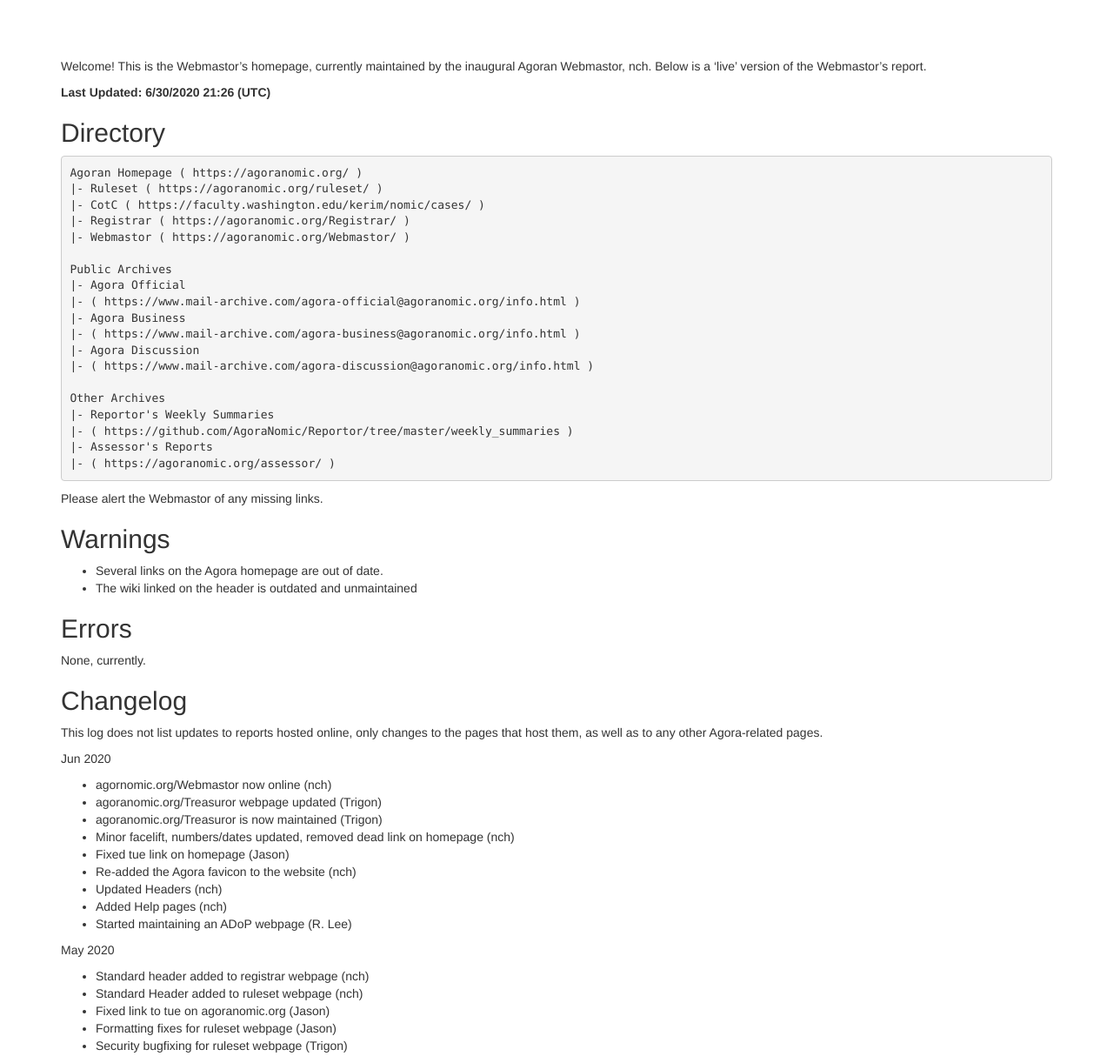
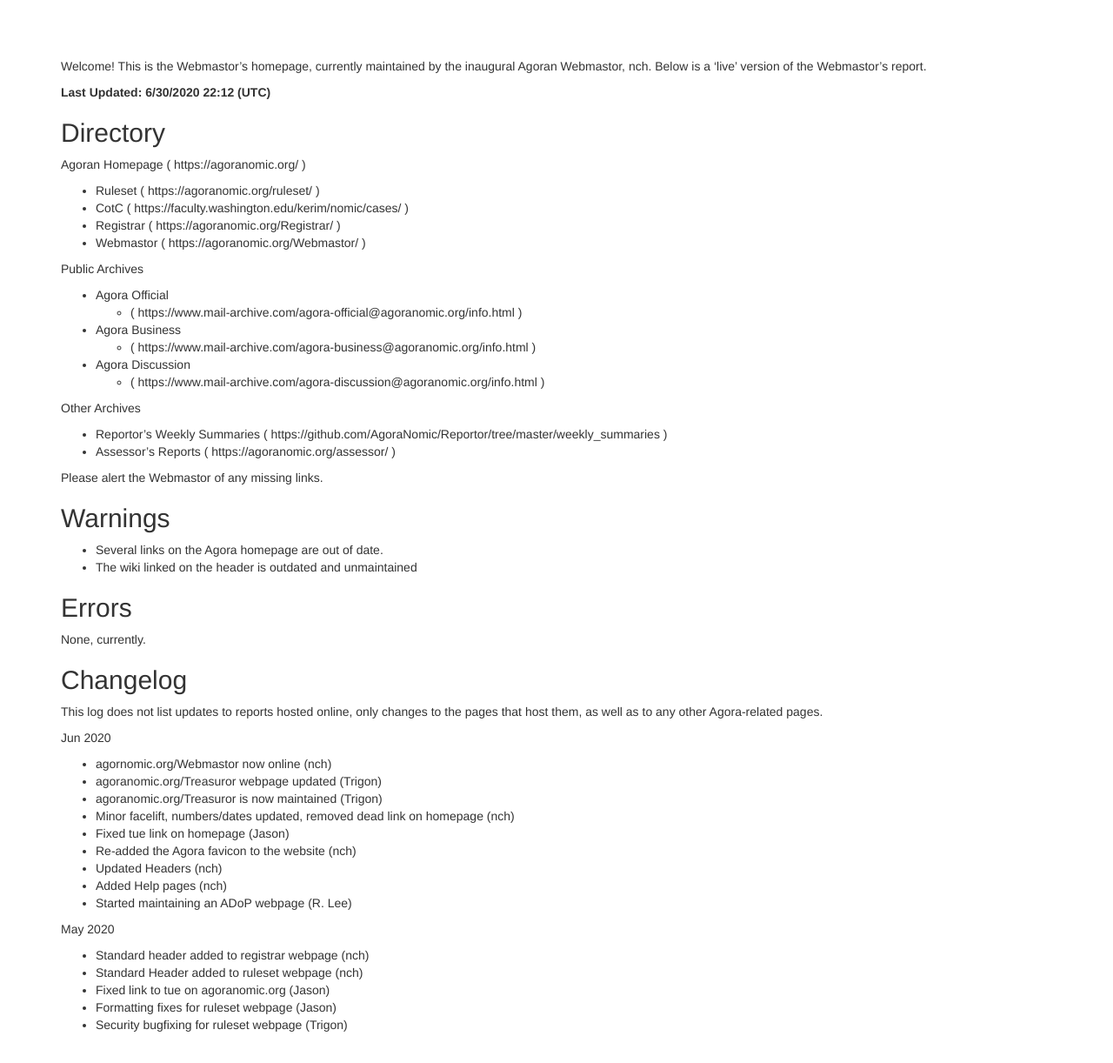
Before and after one commit to AgoraNomic/Webmastor, a Jekyll site: the page built from docs/index.md, in a window 1280 px wide, cut to the strip 104-1326 px from the top of the page. Shown: the whole strip at 87% size. Built offline with Jekyll 4.4.1, drawn with Linux system fonts in a browser that asks for light colours; nearby versions of some CDN libraries; our own code applies the rules of GitHub Pages for plain Markdown files; after the commit the page ends 1302 px from its top, so only the background shows below that.

Commit message:
that new layout

````diff
--- a/docs/index.md
+++ b/docs/index.md
@@ -1,31 +1,27 @@
 Welcome! This is the Webmastor's homepage, currently maintained by the inaugural Agoran Webmastor, nch. Below is a 'live' version of the Webmastor's report.
 
-**Last Updated: 6/30/2020 21:26 (UTC)**
+**Last Updated: 6/30/2020 22:12 (UTC)**
 
 Directory
--------------
+---------
 
-```
 Agoran Homepage ( https://agoranomic.org/ )
-|- Ruleset ( https://agoranomic.org/ruleset/ )
-|- CotC ( https://faculty.washington.edu/kerim/nomic/cases/ )
-|- Registrar ( https://agoranomic.org/Registrar/ )
-|- Webmastor ( https://agoranomic.org/Webmastor/ )
+* Ruleset ( https://agoranomic.org/ruleset/ )
+* CotC ( https://faculty.washington.edu/kerim/nomic/cases/ )
+* Registrar ( https://agoranomic.org/Registrar/ )
+* Webmastor ( https://agoranomic.org/Webmastor/ )
 
 Public Archives
-|- Agora Official
-|- ( https://www.mail-archive.com/agora-official@agoranomic.org/info.html )
-|- Agora Business
-|- ( https://www.mail-archive.com/agora-business@agoranomic.org/info.html )
-|- Agora Discussion
-|- ( https://www.mail-archive.com/agora-discussion@agoranomic.org/info.html )
+* Agora Official
+  * ( https://www.mail-archive.com/agora-official@agoranomic.org/info.html )
+* Agora Business
+  * ( https://www.mail-archive.com/agora-business@agoranomic.org/info.html )
+* Agora Discussion
+  * ( https://www.mail-archive.com/agora-discussion@agoranomic.org/info.html )
 
 Other Archives
-|- Reportor's Weekly Summaries
-|- ( https://github.com/AgoraNomic/Reportor/tree/master/weekly_summaries )
-|- Assessor's Reports
-|- ( https://agoranomic.org/assessor/ )
-```
+* Reportor's Weekly Summaries ( https://github.com/AgoraNomic/Reportor/tree/master/weekly_summaries )
+* Assessor's Reports ( https://agoranomic.org/assessor/ )
 
 Please alert the Webmastor of any missing links.
 
````
Also changed, not shown: 1 other file.
